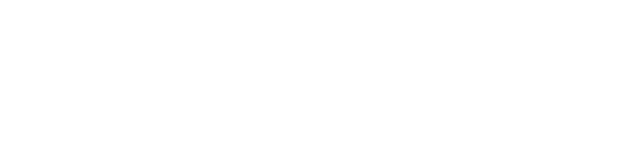
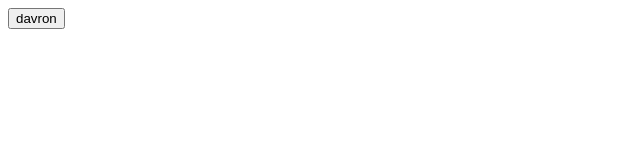
Before and after one commit to ashomurodov/teamgroup, a plain HTML site: page index.html in a window 1280 px wide. Shown: the whole page, without its empty margins (0-640 px from the left). Drawn offline with Linux system fonts and the light colour scheme.

Commit message:
button qoshildi

```diff
--- a/index.html
+++ b/index.html
@@ -10,6 +10,7 @@
 <body>
 
     <!-- html codes -->
+    <button>davron</button>
     <script src="main.js"></script>
 </body>
 </html>
```
